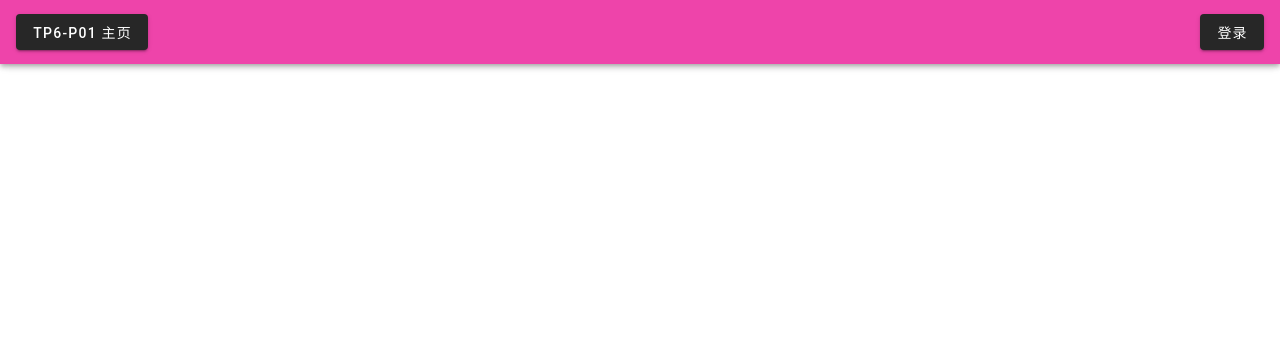
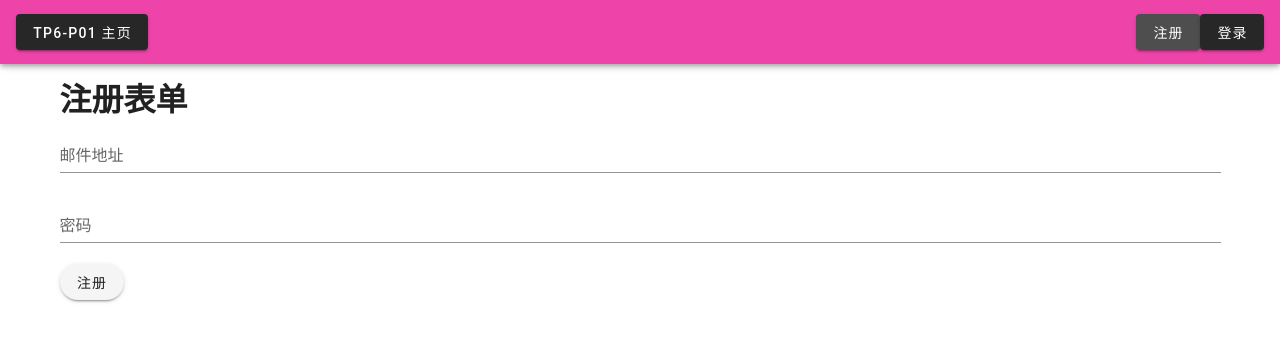
Before and after one commit to AGDholo/tp6-p01-frontend-code, a Vue app: page /sign in a window 1280 px wide. Shown: the top 342 px of the page. Built offline with nearby package versions, Linux system fonts and the light colour scheme; the HTML template or start-up script is replaced by a standard one.

Commit message:
4.3注册页面

```diff
--- a/src/App.vue
+++ b/src/App.vue
@@ -1,15 +1,13 @@
 <template>
   <v-app>
     <v-app-bar app color="primary" dark>
-      <v-btn to="/">
-        tp6-p01 主页
-      </v-btn>
+      <v-btn to="/">tp6-p01 主页</v-btn>
 
       <v-spacer></v-spacer>
 
-      <v-btn to="/login">
-        登录
-      </v-btn>
+      <v-btn v-for="(item, i) in appbarItems" :key="i" :to="item.to">{{
+        item.text
+      }}</v-btn>
     </v-app-bar>
 
     <v-main>
@@ -22,12 +20,17 @@
 
 <script>
 export default {
-  name: "App",
-
-  components: {},
-
   data: () => ({
-    //
+    appbarItems: [
+      {
+        text: "注册",
+        to: "/sign"
+      },
+      {
+        text: "登录",
+        to: "/login"
+      }
+    ]
   })
 };
 </script>
--- a/src/router/index.js
+++ b/src/router/index.js
@@ -8,6 +8,11 @@ const routes = [
     path: "/login",
     name: "Login",
     component: () => import("../views/Login.vue")
+  },
+  {
+    path: "/sign",
+    name: "Sign",
+    component: () => import("../views/Sign.vue")
   }
 ];
 
--- /dev/null
+++ b/src/views/Sign.vue
@@ -0,0 +1,8 @@
+<template>
+  <div>
+    <h1>注册表单</h1>
+    <v-text-field label="邮件地址" type="email"></v-text-field>
+    <v-text-field label="密码" type="password"></v-text-field>
+    <v-btn rounded>注册</v-btn>
+  </div>
+</template>
```
